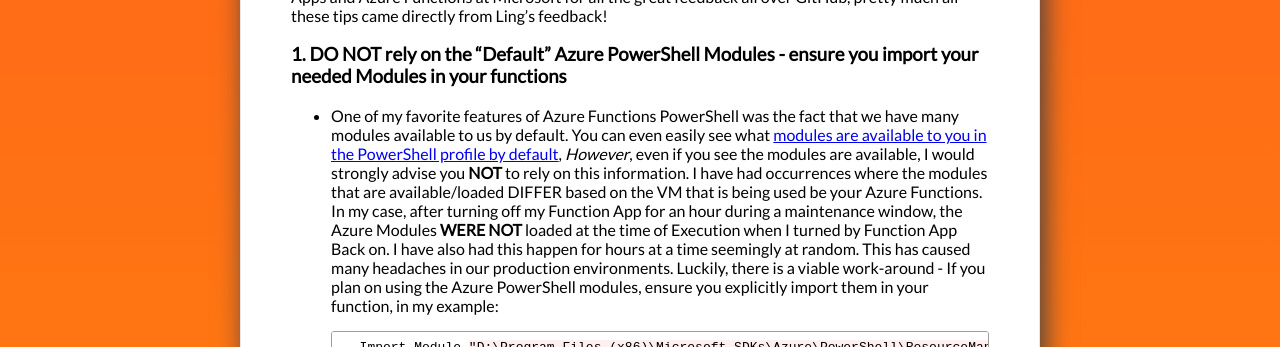
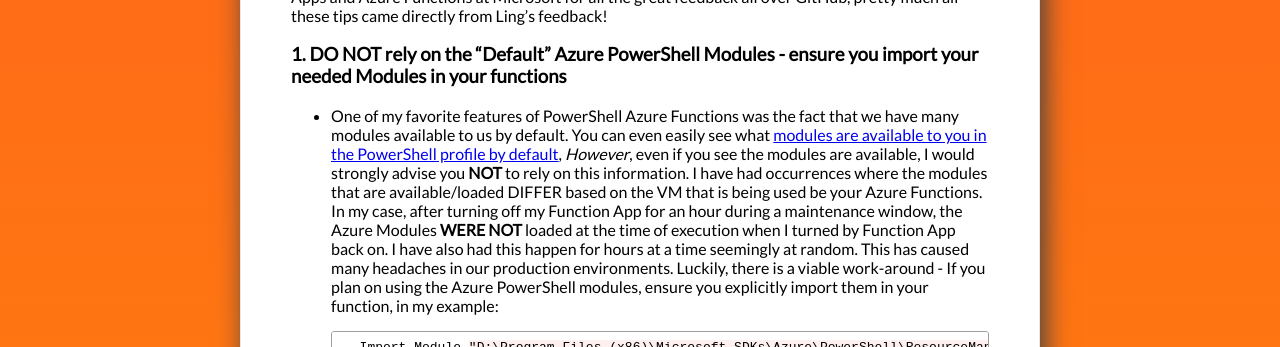
Before and after one commit to leeberg/BlogTest, a Jekyll site: the page built from _posts/2017-06-01-AzureFunctionsandPowerShellFieldNotes.md, in a window 1280 px wide and 900 px high, scrolled down 732 px. Shown: the part 154-501 px from the top of the window. Built offline with Jekyll 4.4.1, drawn with Linux system fonts in a browser that asks for light colours; nearby versions of some CDN libraries; comment, search, counter and statistics services are not loaded.

Commit message:
cApitlziaATINONS!

````diff
--- a/_posts/2017-06-01-AzureFunctionsandPowerShellFieldNotes.md
+++ b/_posts/2017-06-01-AzureFunctionsandPowerShellFieldNotes.md
@@ -20,7 +20,7 @@ First off, before we get started, I want to thank <a href="https://twitter.com/l
 
 
 ### 1. **DO NOT rely on the "Default" Azure PowerShell Modules - ensure you import your needed Modules in your functions** ###
-- One of my favorite features of Azure Functions PowerShell was the fact that we have many modules available to us by default. You can even easily see what <a href="https://blogs.msdn.microsoft.com/powershell/2017/02/24/using-powershell-modules-in-azure-functions/" target="_blank">modules are available to you in the PowerShell profile by default</a>, *However*, even if you see the modules are available, I would strongly advise you **NOT** to rely on this information. I have had occurrences where the modules that are available/loaded DIFFER based on the VM that is being used be your Azure Functions. In my case, after turning off my Function App for an hour during a maintenance window, the Azure Modules **WERE NOT** loaded at the time of Execution when I turned by Function App Back on. I have also had this happen for hours at a time seemingly at random. This has caused many headaches in our production environments. Luckily, there is a viable work-around - If you plan on using the Azure PowerShell modules, ensure you explicitly import them in your function, in my example:
+- One of my favorite features of PowerShell Azure Functions was the fact that we have many modules available to us by default. You can even easily see what <a href="https://blogs.msdn.microsoft.com/powershell/2017/02/24/using-powershell-modules-in-azure-functions/" target="_blank">modules are available to you in the PowerShell profile by default</a>, *However*, even if you see the modules are available, I would strongly advise you **NOT** to rely on this information. I have had occurrences where the modules that are available/loaded DIFFER based on the VM that is being used be your Azure Functions. In my case, after turning off my Function App for an hour during a maintenance window, the Azure Modules **WERE NOT** loaded at the time of execution when I turned by Function App back on. I have also had this happen for hours at a time seemingly at random. This has caused many headaches in our production environments. Luckily, there is a viable work-around - If you plan on using the Azure PowerShell modules, ensure you explicitly import them in your function, in my example:
 
     ```powershell
     Import-Module "D:\Program Files (x86)\Microsoft SDKs\Azure\PowerShell\ResourceManager\AzureResourceManager\AzureRM.Profile\AzureRM.Profile.psd1" -Global;
````
